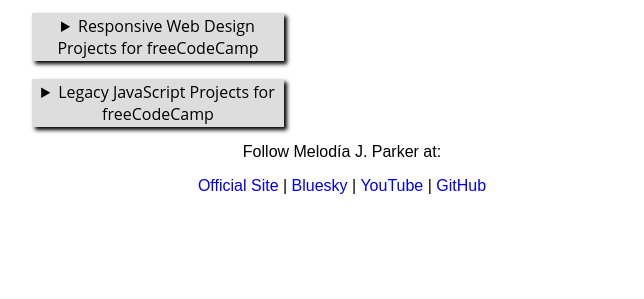
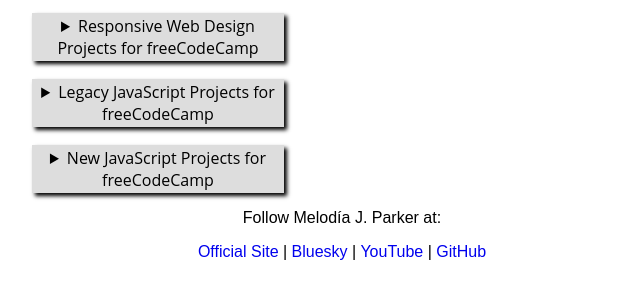
Before and after one commit to MelodiaParker/MelodiaParker.github.io, a plain HTML site: page index.html in a window 1280 px wide. Shown: the part 101-400 px from the top of the page, without its empty margins (298-942 px from the left). Drawn offline with Linux system fonts and the light colour scheme.

Commit message:
Update index.html
Add New JavaScript Projects

```diff
--- a/index.html
+++ b/index.html
@@ -28,6 +28,11 @@
                     <a href="https://github.com/MelodiaParker/TelephoneNumberValidator" target="_blank" title="Telephone Number Validator">Telephone Number Validator</a> |
                     <a href="https://github.com/MelodiaParker/CashRegister" target="_blank" title="Cash Register">Cash Register</a>
             </details>
+            <br>
+            <details>
+                <summary>New JavaScript Projects for freeCodeCamp</summary>
+                    <a href="https://github.com/MelodiaParker/NewPalindromeChecker" target="_blank" title="Palindrome Checker">Palindrome Checker</a>
+            </details>
             </main>
             <footer>
                 <p>Follow Melodía J. Parker at:</p>
```
